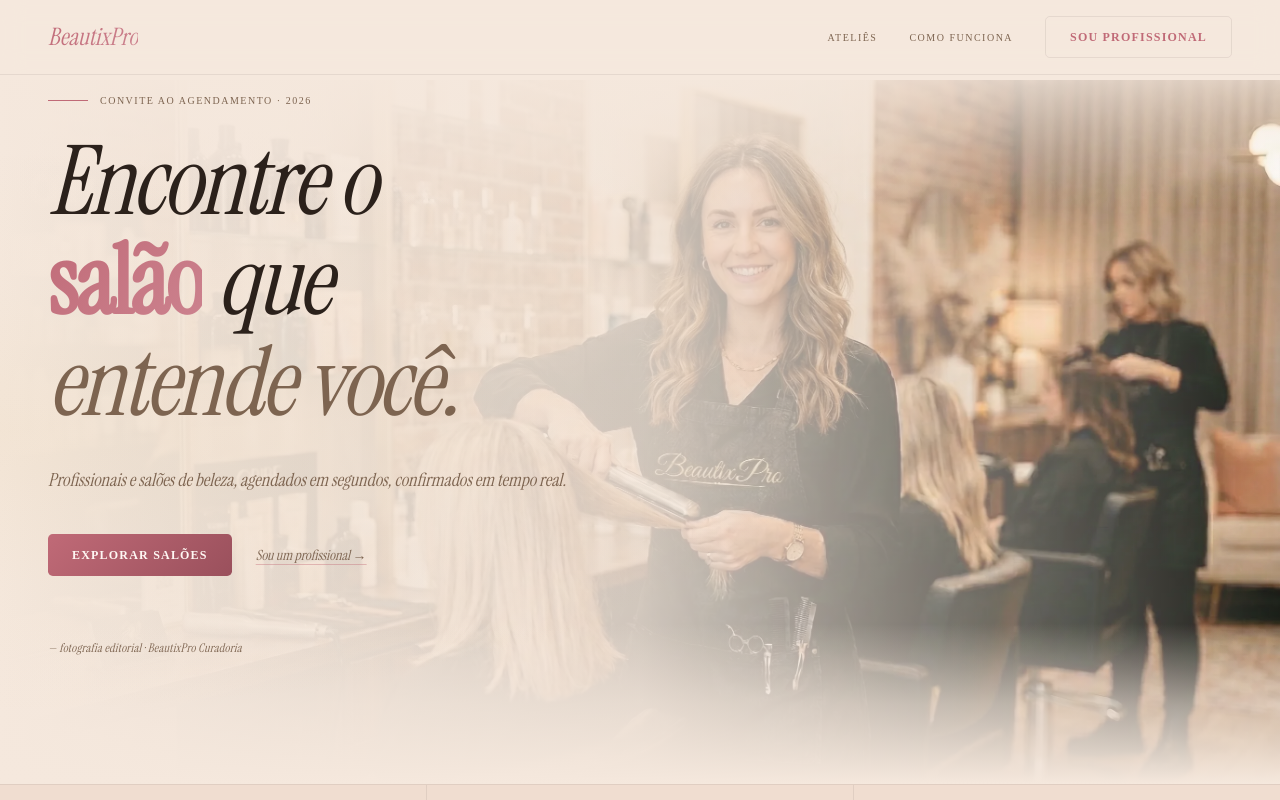
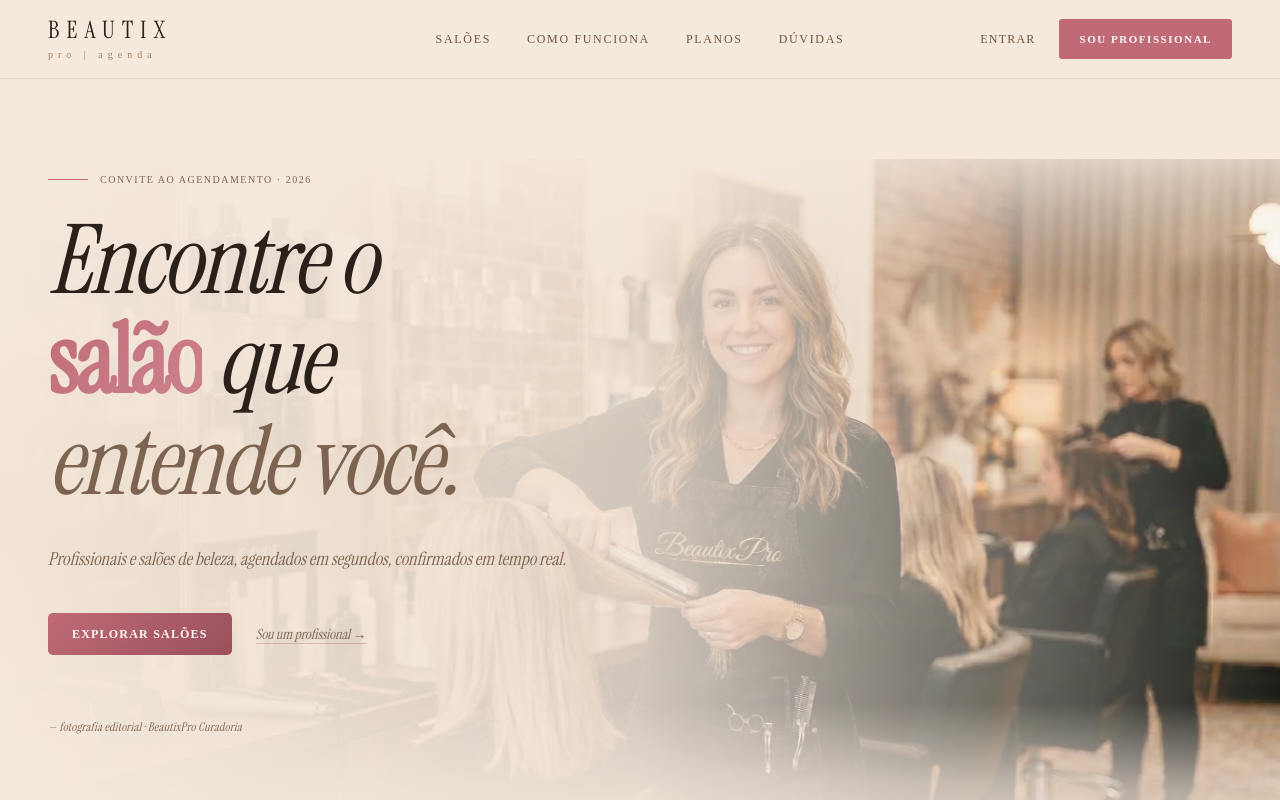
Before and after one commit to Felipe-Yasuo/beautixpro, a Next.js app: page / in a window 1280 px wide. Shown: the top 800 px of the page. Built offline with nearby package versions, Linux system fonts and the light colour scheme; no server answers; the database is empty.

Commit message:
refactor(header): redesign com grid 3 colunas, logo empilhada e nav central

```diff
--- a/src/components/features/home/header.tsx
+++ b/src/components/features/home/header.tsx
@@ -2,36 +2,59 @@
 
 export function Header() {
     return (
-        <header className="fixed top-0 right-0 left-0 z-50 border-b border-outline-variant bg-surface-lowest/70 backdrop-blur-md">
-            <div className="mx-auto flex w-full max-w-7xl items-center justify-between px-5 py-4 sm:px-6 lg:px-12">
-                <Link
-                    href="/"
-                    className="text-gradient-gold font-serif text-xl italic sm:text-2xl"
-                >
-                    BeautixPro
+        <header className="sticky top-0 z-50 border-b border-[#2b211b14] bg-surface-lowest/90 backdrop-blur-[8px]">
+            <div className="mx-auto grid w-full max-w-[1280px] grid-cols-[1fr_auto_1fr] items-center gap-4 px-6 py-[18px] lg:px-12">
+                <Link href="/" className="flex flex-col leading-none">
+                    <span className="font-serif text-on-surface text-[24px] tracking-[0.3em] leading-none">
+                        BEAUTIX
+                    </span>
+                    <span className="mt-2 text-on-surface-dim text-[10px] tracking-[0.5em] lowercase">
+                        pro | agenda
+                    </span>
                 </Link>
 
-                <nav className="flex items-center gap-5 sm:gap-8">
+                <nav className="hidden min-[920px]:flex items-center justify-center gap-9">
                     <Link
                         href="#atelies"
-                        className="label-overline hidden text-on-surface-variant transition-colors hover:text-gold sm:inline"
+                        className="text-[#6f5642] text-xs tracking-[0.14em] uppercase transition-colors hover:text-gold"
                     >
-                        Ateliês
+                        Salões
                     </Link>
                     <Link
                         href="#como-funciona"
-                        className="label-overline hidden text-on-surface-variant transition-colors hover:text-gold lg:inline"
+                        className="text-[#6f5642] text-xs tracking-[0.14em] uppercase transition-colors hover:text-gold"
                     >
                         Como funciona
                     </Link>
                     <Link
+                        href="#planos"
+                        className="text-[#6f5642] text-xs tracking-[0.14em] uppercase transition-colors hover:text-gold"
+                    >
+                        Planos
+                    </Link>
+                    <Link
+                        href="#duvidas"
+                        className="text-[#6f5642] text-xs tracking-[0.14em] uppercase transition-colors hover:text-gold"
+                    >
+                        Dúvidas
+                    </Link>
+                </nav>
+
+                <div className="flex items-center justify-end gap-6">
+                    <Link
                         href="/login"
-                        className="btn-ghost px-3 py-2 text-[0.65rem] sm:px-5 sm:py-3 sm:text-xs"
+                        className="hidden sm:inline text-[#6f5642] text-xs tracking-[0.1em] uppercase transition-colors hover:text-on-surface"
+                    >
+                        Entrar
+                    </Link>
+                    <Link
+                        href="/login"
+                        className="rounded-[3px] bg-gold px-5 py-3 text-[11px] font-semibold tracking-[0.14em] text-on-gold uppercase transition-colors hover:bg-gold-container"
                     >
                         <span className="sm:hidden">Profissional</span>
                         <span className="hidden sm:inline">Sou profissional</span>
                     </Link>
-                </nav>
+                </div>
             </div>
         </header>
     );
```
